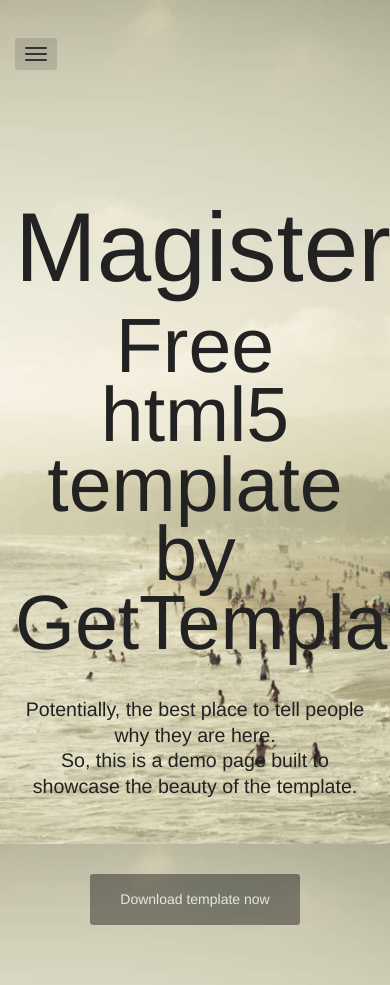
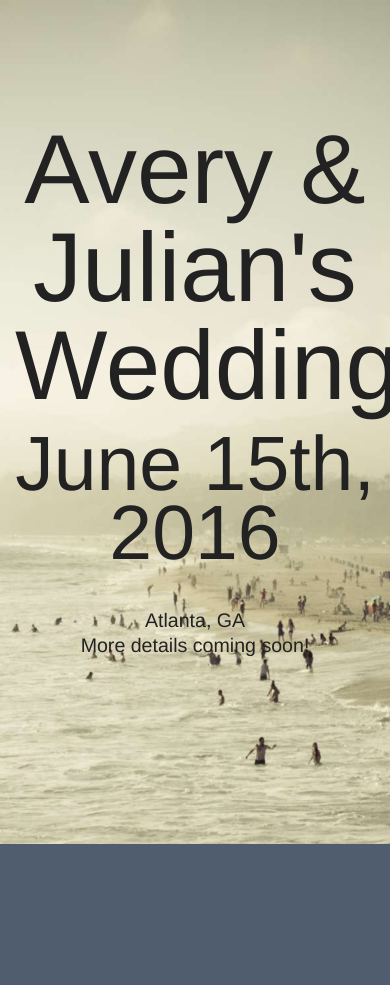
Before and after one commit to JulianLeland/wedding, a plain HTML site: page index.html in a window 390 px wide. After the commit the page ends 844 px from the top, so only its background shows below. Drawn offline with nearby package versions, Linux system fonts and the light colour scheme; a web font is replaced by a local one.

Commit message:
Changed front page text, removed hamburger menu

```diff
--- a/index.html
+++ b/index.html
@@ -6,7 +6,7 @@
 	<meta name="description" content="">
 	<meta name="author"      content="Sergey Pozhilov (GetTemplate.com)">
 
-	<title>Magister - Free html5 template by GetTemplate</title>
+	<title>Avery & Julian's Wedding</title>
 
 	<link rel="shortcut icon" href="assets/images/gt_favicon.png">
 
@@ -24,13 +24,14 @@
 <!-- use "theme-invert" class on bright backgrounds, also try "text-shadows" class -->
 <body class="theme-invert">
 
+<!--
 <nav class="mainmenu">
 	<div class="container">
 		<div class="dropdown">
 			<button type="button" class="navbar-toggle" data-toggle="dropdown"><span class="icon-bar"></span> <span class="icon-bar"></span> <span class="icon-bar"></span> </button>
-			<!-- <a data-toggle="dropdown" href="#">Dropdown trigger</a> -->
+			<!++ <a data-toggle="dropdown" href="#">Dropdown trigger</a> ++>
 			<ul class="dropdown-menu" role="menu" aria-labelledby="dLabel">
-				<li><a href="#head" class="active">Hello</a></li>
+				<li><a href="#head" class="active">Welcome!</a></li>
 				<li><a href="#about">About me</a></li>
 				<li><a href="#themes">Themes</a></li>
 				<li><a href="#contact">Get in touch</a></li>
@@ -38,6 +39,7 @@
 		</div>
 	</div>
 </nav>
+-->
 
 
 <!-- Main (Home) section -->
@@ -48,17 +50,17 @@
 			<div class="col-md-10 col-lg-10 col-md-offset-1 col-lg-offset-1 text-center">
 
 				<!-- Site Title, your name, HELLO msg, etc. -->
-				<h1 class="title">Magister</h1>
-				<h2 class="subtitle">Free html5 template by GetTemplate</h2>
+				<h1 class="title">Avery & Julian's Wedding</h1>
+				<h2 class="subtitle">June 15th, 2016</h2>
 
 				<!-- Short introductory (optional) -->
 				<h3 class="tagline">
-					Potentially, the best place to tell people why they are here.<br>
-					So, this is a demo page built to showcase the beauty of the template.
+					Atlanta, GA<br>
+					More details coming soon!
 				</h3>
 
 				<!-- Nice place to describe your site in a sentence or two -->
-				<p><a href="/download/" class="btn btn-default btn-lg">Download template now</a></p>
+				<!-- <p><a href="/download/" class="btn btn-default btn-lg">Download template now</a></p> -->
 
 			</div> <!-- /col -->
 		</div> <!-- /row -->
```
